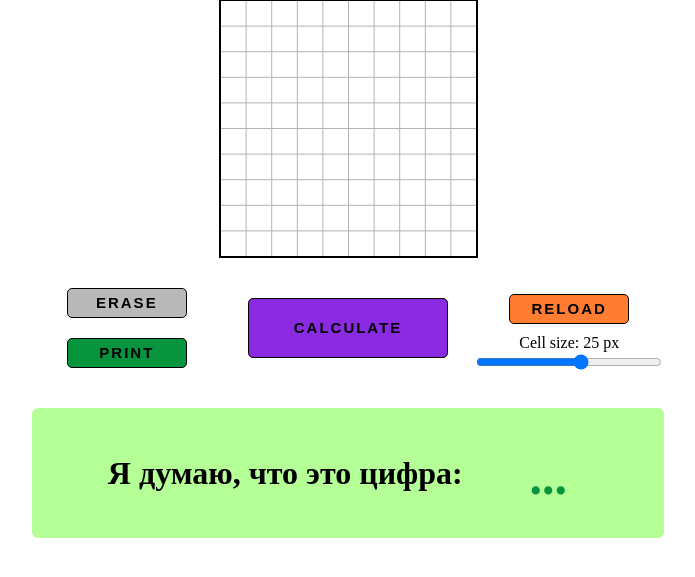
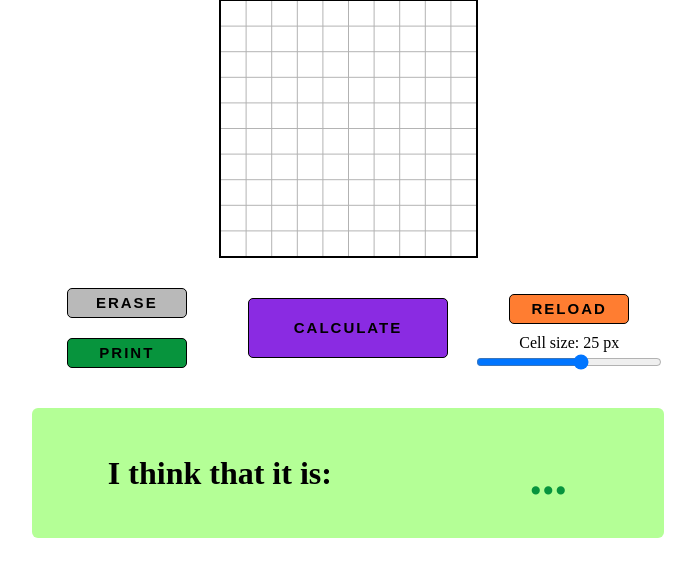
Before and after one commit to stepaKosolapov/clusterDetection, a Python web app: template flask/templates/index.html in a window 1280 px wide. Shown: the part 81-658 px from the top of the page, without its empty margins (292-987 px from the left). Run offline with Jinja, Linux system fonts and the light colour scheme; the template is opened without the code that fills it, so the values that code supplies are empty.

Commit message:
translated to EN

```diff
--- a/flask/templates/index.html
+++ b/flask/templates/index.html
@@ -133,7 +133,7 @@
             </div>
         </div>
         <div class="output_container">
-            <h1 class="output_text">Я думаю, что это цифра:</h1>
+            <h1 class="output_text">I think that it is:</h1>
             <div id="output">...</div>
         </div>
     </div>
```
